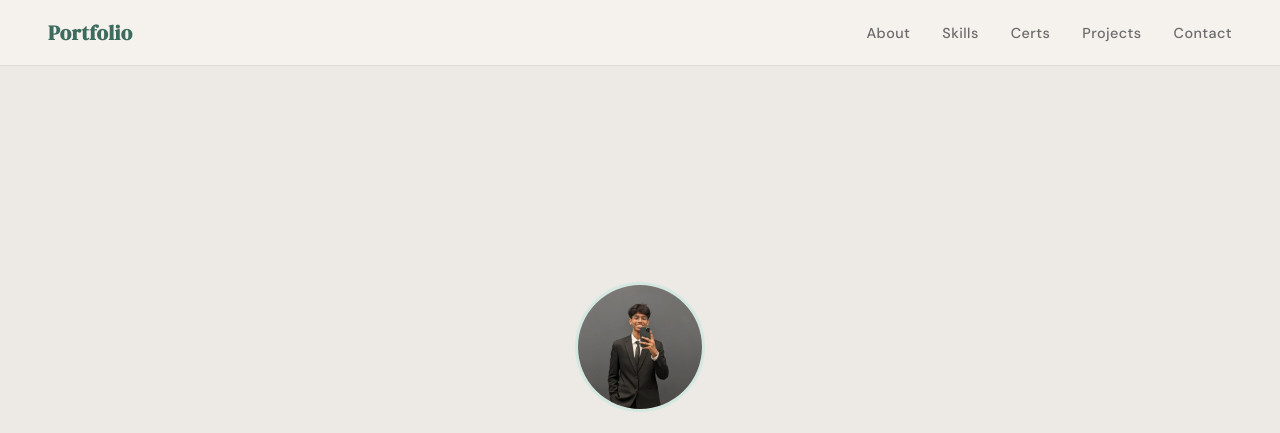
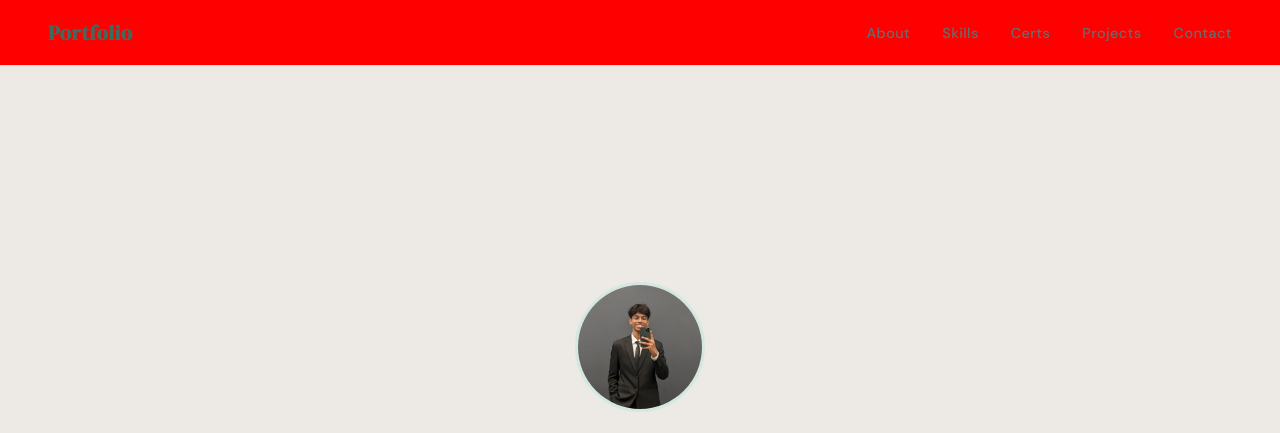
Before and after one commit to abhinavshindo123-dot/portfolio-backend, a website: page index.html in a window 1280 px wide. Shown: the top 433 px of the page. Drawn offline with Linux system fonts and the light colour scheme.

Commit message:
Change background color to red

```diff
--- a/index.html
+++ b/index.html
@@ -15,7 +15,7 @@
 }
 
 :root {
-  --bg:        #f5f2ee;
+  --bg:        #FF0000;
   --surface:   #edeae5;
   --card:      #ffffff;
   --accent:    #3d6b5e;
```
